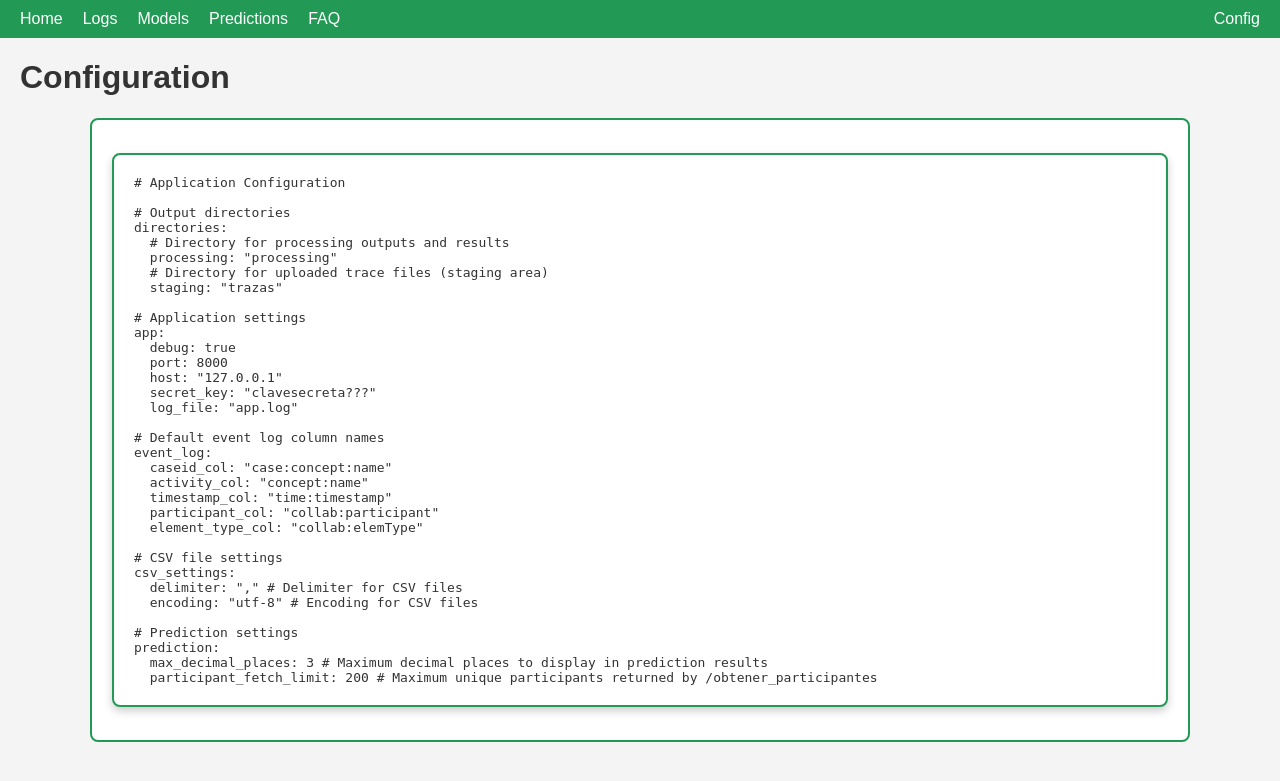
After one commit to roberto-nai/PREDICT-COLLAB, a Flask app: page /config in a window 1280 px wide. The commit adds this page. Shown: the top 781 px of the page. Run offline with Flask 3, Linux system fonts and the light colour scheme.

Commit message:
Update project

```diff
--- a/UPDATES.txt
+++ b/UPDATES.txt
@@ -43,3 +43,7 @@
   - CSV structure includes: Timestamp, Process, File, Model_Name, Prediction_Type, and all metrics columns (non-applicable metrics marked with -1)
   - Metrics are rounded according to `prediction.max_decimal_places` setting from config.yml
   - Added `get_max_decimal_places()` function in ConfigLoader.py to retrieve decimal precision from configuration
+
+## 2026-04-22
+- Added `participant_fetch_limit` in config.yml to configure the maximum number of participants returned by `/obtener_participantes`.
+- Added a `Config` entry in the navbar to display the contents of `config.yml`.
--- a/web/config.yml
+++ b/web/config.yml
@@ -23,10 +23,12 @@ event_log:
   participant_col: "collab:participant"
   element_type_col: "collab:elemType"
 
+# CSV file settings
 csv_settings:
   delimiter: "," # Delimiter for CSV files
   encoding: "utf-8" # Encoding for CSV files
 
 # Prediction settings
 prediction:
-  max_decimal_places: 5 # Maximum decimal places to display in prediction results
+  max_decimal_places: 3 # Maximum decimal places to display in prediction results
+  participant_fetch_limit: 200 # Maximum unique participants returned by /obtener_participantes
--- a/web/server.py
+++ b/web/server.py
@@ -73,6 +73,13 @@ if not os.path.exists(staging_dir):
 @app.route('/index')
 def index():
     return render_template('index.html')
+
+@app.route('/config')
+def show_config():
+    config_path = os.path.join(os.path.dirname(os.path.abspath(__file__)), 'config.yml')
+    with open(config_path, 'r', encoding='utf-8') as config_file:
+        config_content = config_file.read()
+    return render_template('config.html', config_content=config_content)
 
 @app.route('/Cargarlogs',methods=['GET', 'POST'])
 def get_carga_logs():
@@ -287,7 +294,8 @@ def obtener_participantes():
 
         file_path_log = os.path.join(get_processing_dir(), proceso, log, log)
 
-        limit=10 # limite de participantes aceptados en la columa
+        prediction_settings = config.get('prediction', {})
+        limit = prediction_settings.get('participant_fetch_limit', 200)  # max unique participants to return
 
         # Leer el archivo CSV en fragmentos para no cargar todo en memoria de una vez
         chunk_size = 40  # Puedes ajustar el tamaño del fragmento según tu caso
--- a/web/static/styles/style.css
+++ b/web/static/styles/style.css
@@ -10,6 +10,9 @@ body {
     background-color: #229954; /* Verde esmeralda oscuro */
     padding: 10px;
     text-align: left; /* Alineación a la izquierda */
+    display: flex;
+    align-items: center;
+    flex-wrap: wrap;
 }
 
 .navbar a {
@@ -21,6 +24,10 @@ body {
 
 .navbar a:hover {
     color: #ddd;
+}
+
+.navbar a.config-link {
+    margin-left: auto;
 }
 
 
--- /dev/null
+++ b/web/templates/config.html
@@ -0,0 +1,29 @@
+<!DOCTYPE html>
+<html lang="en">
+
+<head>
+    <meta charset="UTF-8">
+    <meta name="viewport" content="width=device-width, initial-scale=1.0">
+    <title>Predict-Collab / Config</title>
+    <link href="{{ url_for('static', filename='styles/style.css') }}" rel="stylesheet" />
+</head>
+
+<body>
+<div class="navbar">
+    <a href="{{ url_for('index') }}" class="inicio">Home</a>
+    <a href="{{ url_for('get_logs') }}" class="logs">Logs</a>
+    <a href="{{ url_for('get_modelos') }}" class="inicio">Models</a>
+    <a href="{{ url_for('pred') }}" class="inicio">Predictions</a>
+    <a href="{{ url_for('info') }}" class="inicio">FAQ</a>
+    <a href="{{ url_for('show_config') }}" class="inicio config-link">Config</a>
+</div>
+
+<h1 class="titulosPantallas">Configuration</h1>
+
+<div class="contenedor-tabla" style="max-width: 1100px; margin: 20px auto;">
+    <pre style="background-color: #fff; border: 2px solid #229954; border-radius: 8px; padding: 20px; overflow-x: auto; white-space: pre-wrap; word-break: break-word; box-shadow: 0 4px 8px rgba(0, 0, 0, 0.2);">{{ config_content }}</pre>
+</div>
+
+</body>
+
+</html>
--- a/web/templates/faq.html
+++ b/web/templates/faq.html
@@ -96,7 +96,8 @@
     <a href="{{ url_for('get_modelos') }}" class="inicio">Models</a>
     <a href="{{ url_for('pred') }}" class="inicio">Predictions</a>
     <a href="{{ url_for('info') }}" class="inicio">FAQ</a>
-</div>
+        <a href="{{ url_for('show_config') }}" class="inicio config-link">Config</a>
+  </div>
 
   <h1 class="titulosPantallas">Frequently Asked Questions</h1>
 
--- a/web/templates/index.html
+++ b/web/templates/index.html
@@ -17,6 +17,7 @@
     <a href="{{ url_for('get_modelos') }}" class="inicio">Models</a>
     <a href="{{ url_for('pred') }}" class="inicio">Predictions</a>
     <a href="{{ url_for('info') }}" class="inicio">FAQ</a>
+    <a href="{{ url_for('show_config') }}" class="inicio config-link">Config</a>
 </div>
 <h1 class="titulosPantallas">Welcome to Predict-Collab!</h1>
 <!-- Contenedor de las imágenes -->
--- a/web/templates/logs.html
+++ b/web/templates/logs.html
@@ -23,6 +23,7 @@
     <a href="{{ url_for('get_modelos') }}" class="inicio">Models</a>
     <a href="{{ url_for('pred') }}" class="inicio">Predictions</a>
     <a href="{{ url_for('info') }}" class="inicio">FAQ</a>
+    <a href="{{ url_for('show_config') }}" class="inicio config-link">Config</a>
 </div>
     <h1 class="titulosPantallas">Logs management</h1>
     <!--lo que había antes
--- a/web/templates/predicciones.html
+++ b/web/templates/predicciones.html
@@ -15,6 +15,7 @@
     <a href="{{ url_for('get_modelos') }}" class="inicio">Models</a>
     <a href="{{ url_for('pred') }}" class="inicio">Predictions</a>
     <a href="{{ url_for('info') }}" class="inicio">FAQ</a>
+    <a href="{{ url_for('show_config') }}" class="inicio config-link">Config</a>
 </div>
     <h1 class="titulosPantallas">Make your predictions</h1>
 
--- a/web/templates/resultadoprediccion.html
+++ b/web/templates/resultadoprediccion.html
@@ -15,6 +15,7 @@
     <a href="{{ url_for('get_modelos') }}" class="inicio">Models</a>
     <a href="{{ url_for('pred') }}" class="inicio">Predictions</a>
     <a href="{{ url_for('info') }}" class="inicio">FAQ</a>
+    <a href="{{ url_for('show_config') }}" class="inicio config-link">Config</a>
 </div>
     <h1 class="titulosPantallas">Prediction Results</h1>
     <!--lo que había antes
```
Also changed, not shown: web/Modelos.py (+15 -3 lines), web/templates/modelos.html (+56 -36 lines), README.md, 1 other file.
